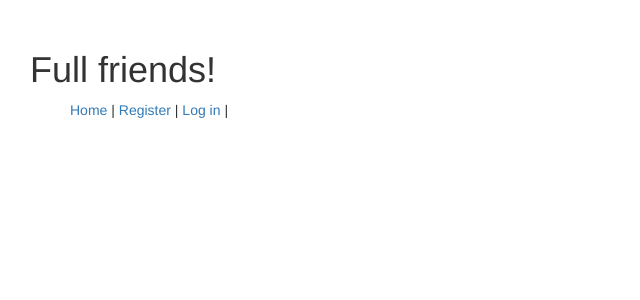
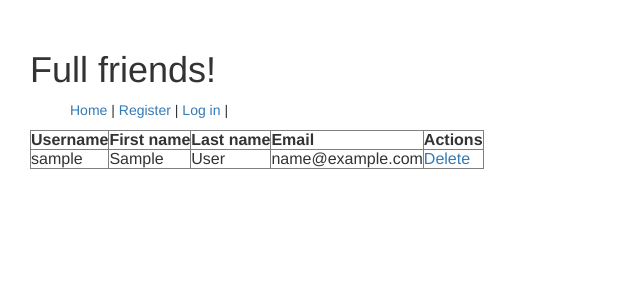
Before and after one commit to toddcoles/DojoAssignments, a Flask app: page / in a window 1280 px wide. Shown: the top 300 px of the page, without its empty margins (0-640 px from the left). Run offline with Flask 2, Linux system fonts and the light colour scheme; tables that the repository leaves empty or names only in its code hold one stand-in row (values such as "Sample post"); some libraries are stand-ins or nearby versions.

Commit message:
Updating login registration SQL project

```diff
--- a/Python/WEEK4/login_registration/server.py
+++ b/Python/WEEK4/login_registration/server.py
@@ -20,7 +20,12 @@ mysql = MySQLConnector(app, 'friendsdb')
 
 @app.route('/', methods=['GET'])
 def index():
-    return render_template('index.html') #, all_users=all_users_query)
+    query2 = "SELECT * FROM friends"
+    user = mysql.query_db(query2)
+    if user:
+        return render_template('index.html', all_users=user)
+    else:
+        return render_template('index.html')
 # we are going to add functions to create new users and login users
 
 @app.route('/create_user', methods=['POST'])
@@ -73,7 +78,7 @@ def create_user():
         insert_query = "INSERT INTO friends (first_name, last_name, created_at, updated_at, email, pw_hash, username) VALUES (:first_name, :last_name,  NOW(), NOW(), :email, :pw_hash, :username)"
         query_data = { 'first_name': first_name, 'last_name': last_name, 'email': email,'pw_hash': pw_hash, 'username': username }
         result = mysql.query_db(insert_query, query_data)
-        session['status'] = request.form['username']
+        # session['status'] = request.form['username'] #User automatically logged on when they register with this line
  # redirect to success page
         return redirect('/')
 
@@ -108,13 +113,22 @@ def login_user():
     if user:
         if (user[0]['username'] == request.form['username']) and (user[0]['pw_hash'] == pw_hash): # run query with query_db()
             session['status'] = user[0]['username']
-            return render_template('index.html') #, auth_user=user) # pass data to our template
+            query2 = "SELECT * FROM friends"
+            user = mysql.query_db(query2)
+            return render_template('index.html', all_users=user) #, auth_user=user) # pass data to our template
         else:
             flash("ERROR: Username or password not in database", "user_err")
             error = True
             if error:
                 return redirect('/login')
     else:
-        return redirect('/login')
+        return redirect('/')
+
+@app.route('/delete/<user_id>')
+def delete(user_id):
+    query = "DELETE FROM friends WHERE id = :id"
+    data = {'id': user_id}
+    mysql.query_db(query, data)
+    return redirect('/')
 
 app.run(debug=True)
--- a/Python/WEEK4/login_registration/templates/index.html
+++ b/Python/WEEK4/login_registration/templates/index.html
@@ -33,6 +33,29 @@
   <!-- we can use the line below to see all of our data in our template -->
 <!-- {{ all_friends }} -->
 <!-- with all the data we can then construct a more structured output -->
+   <table border="1"><title>Registered users!</title>
+    <thead>
+
+        <th>Username</th>
+        <th>First name</th>
+        <th>Last name</th>
+        <th>Email</th>
+        <th>Actions</th>
+
+    </thead>
+    <tbody>
+    {% for myuser in all_users: %}
+    <tr>
+    <!-- <td>{{ myuser['id'] }}</td> -->
+    <td>{{ myuser['username'] }}</td>
+    <td>{{ myuser['first_name'] }}</td>
+    <td>{{ myuser['last_name'] }}</td>
+    <td>{{ myuser['email'] }}</td>
+    <td><a href="/delete/{{ myuser['id']}}">Delete</a></td>
+    </tr>
+    {% endfor %}
+    </tbody>
+   </table>
 
 
 
```
